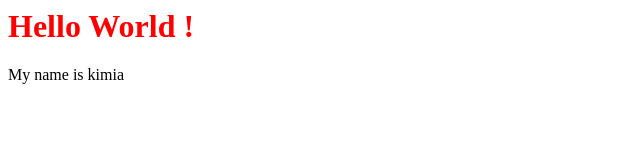
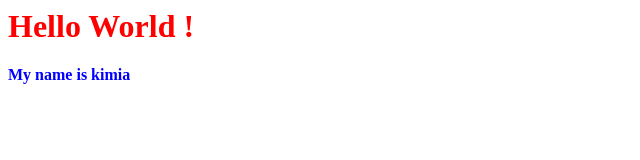
Before and after one commit to kimiaghadiri/personal-website, a plain HTML site: page index.html in a window 1280 px wide. Shown: the whole page, without its empty margins (0-640 px from the left). Drawn offline with Linux system fonts and the light colour scheme.

Commit message:
headings changed

```diff
--- a/index.html
+++ b/index.html
@@ -18,7 +18,7 @@ color:blue;
 <body>
 
 <h1>Hello World !</h1>
-<h4`>My name is kimia</h4>
+<h4>My name is kimia</h4>
 
 
 </body>
```
